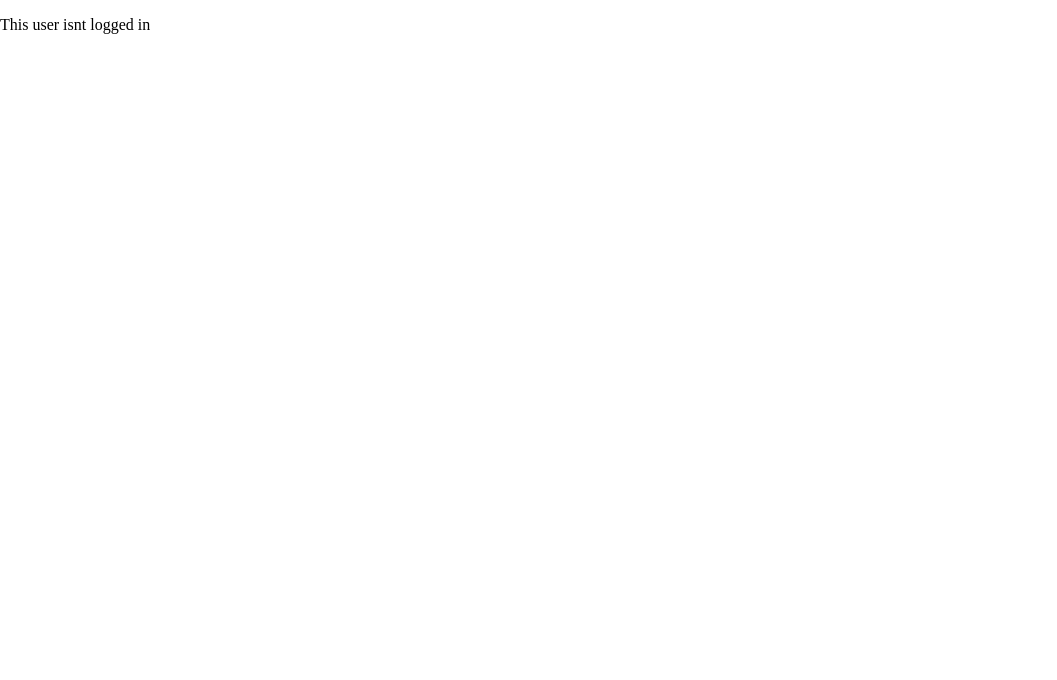
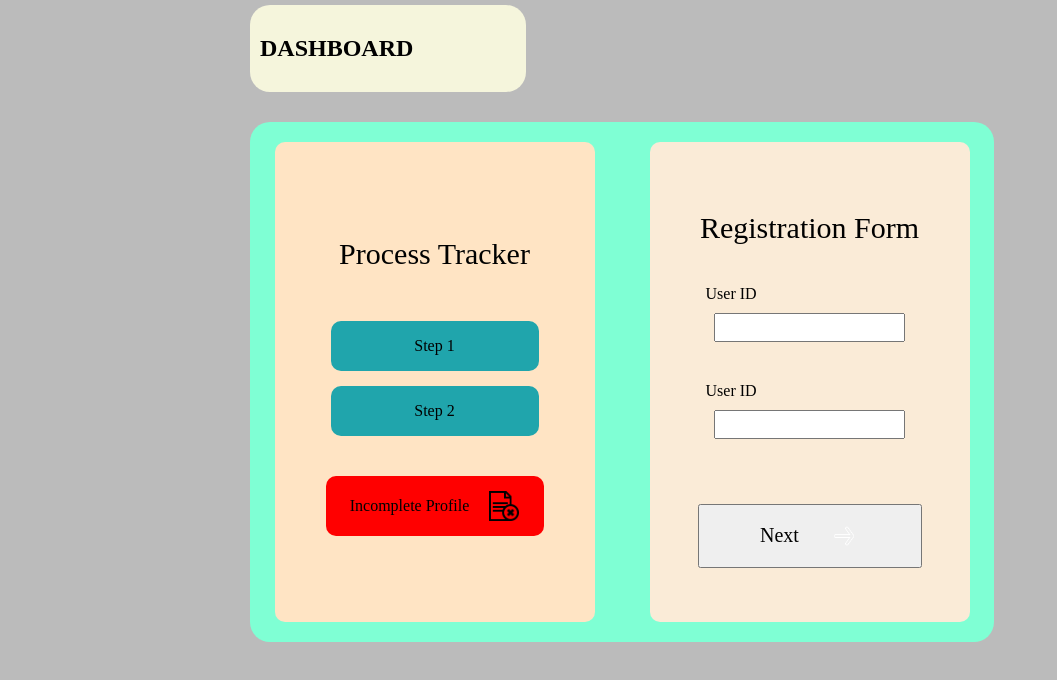
Before and after one commit to Aaronica123/java_promise, a React (Vite) app in the folder display/system_admin/: page /dashboard in a window 1280 px wide. Shown: the top 680 px of the page, without its empty margins (0-1057 px from the left). Built offline with nearby package versions, Linux system fonts and the light colour scheme; no server answers.

Commit message:
register form

```diff
--- a/display/system_admin/src/App.css
+++ b/display/system_admin/src/App.css
@@ -4,4 +4,5 @@ body{
     min-width: 100vw;
     min-height: 100vh;
     box-sizing: border-box;
+    background-color:#BBBBBB;
 }
--- a/display/system_admin/src/App.jsx
+++ b/display/system_admin/src/App.jsx
@@ -7,6 +7,7 @@ import Dash_1 from './dashboards/registry_dashboard.jsx';
 import Login from './dashboards/login.jsx';
 import {BrowserRouter as Router,Route,Routes} from "react-router-dom";
 import Payload from './security/role.jsx';
+import Register_form from './dashboards/register_form.jsx';
 function App() {
 
 
@@ -18,7 +19,7 @@ function App() {
     {/* <Sidebar/> */}
     {/* <Dash_1/> */}
     {/* <Login/> */}
-    <Router>
+    {/* <Router>
       <Routes>
         <Route path="/" element={<Login/>}/>
         <Route path="/login" element={<Login/>}/>
@@ -29,7 +30,8 @@ function App() {
         }/>
 
       </Routes>
-    </Router>
+    </Router> */}
+    <Register_form/>
     </>
   )
 }
--- /dev/null
+++ b/display/system_admin/src/dashboards/register.css
@@ -0,0 +1,196 @@
+.register_design{
+    display:flex;
+    flex-direction: row;
+    align-items: stretch;
+    /* width:100vw;
+    height: 100vh; */
+
+
+}
+
+.register_header{
+    display: flex;
+    flex-direction: column;
+    gap:30px;
+    margin-left:250px;
+    margin-top: 5px;
+    justify-content: center;
+
+}
+.register-title{
+    display: flex;
+    min-width:fit-content;
+    min-height: auto;
+
+    justify-content: left;
+}
+.re1{
+    background-color: beige;
+    padding: 10px;min-width: 20vw;
+    border-radius: 20px;
+}
+.register-title p{
+    font-family: 'Times New Roman', Times, serif;
+    font-size: 25px;
+}
+.register_body{
+    display: flex;
+    flex-direction: row;
+    gap:55px;
+    align-items: center;
+    justify-content: center;
+    /* width: 50vw; */
+    min-width: 55vw;
+    min-height: 60vh;
+    background-color: aquamarine;
+    padding: 20px;
+    border-radius: 20px;
+}
+.form_1{
+    background-color: bisque;
+    display: flex;
+    flex-direction: column;
+    justify-content: center;
+    align-items: center;
+    width: 25vw;
+    height: 100%;
+    gap:40px;
+    border-radius: 10px;
+
+}
+.f1_group{
+    display: flex;
+    gap:15px;
+    flex-direction: column;
+    width: 100%;
+    justify-content: center;
+    align-items: center;
+}
+.f1_title{
+    display: flex;
+    justify-content: center;
+    align-items: center;
+    margin: -20px;
+    cursor: default;
+}
+
+.f1_title p{
+    font-family: 'Times New Roman', Times, serif;
+    font-size: 30px;
+
+}
+.f1_steps{
+    display: flex;
+    width:fit-content;
+    height: auto;
+    background-color: rgb(32, 165, 172);
+    width: 65%;justify-content: center;
+    align-items: center;
+    border-radius:10px ;
+    cursor: default;
+    /* padding: 1px; */
+}
+
+.f1_notify{
+    display: flex;
+    flex-direction: row;
+    justify-content: center;
+    align-items: center;
+    background-color: red;
+    width:65%;
+    border-radius: 10px;
+    gap:20px;
+    cursor: default;
+    padding: 5px;
+}
+.f1_text{
+    display: flex;
+    align-items: center;
+    justify-content: center;
+}
+.f1_image{
+    display: flex;
+    justify-content: center;
+    align-items: center;
+}
+.f1_image img{
+    width:30px;
+    height: 30px;
+    object-fit: contain;
+}
+.form_2{
+    display: flex;
+    flex-direction: column;
+    background-color: antiquewhite;
+    justify-content: center;
+    align-items: center;
+    width: 25vw;
+    border-radius: 10px;
+    height: 100%;
+    gap:40px;
+}
+.f2_title{
+    display: flex;
+    justify-content: center;
+    align-items: center;
+    margin: -30px;
+    margin-top: 10px;
+}
+.f2_title p{
+    font-family: 'Times New Roman', Times, serif;
+    font-size: 30px;
+}
+.f2_body{
+    display: flex;
+    flex-direction: column;
+    align-items: center;
+    justify-content: left;
+    gap:10px;
+    width: 100%;
+}
+.f2_label{
+    align-items: stretch;
+    justify-content: left;
+    display: flex;
+    width: 65%;
+}
+.f2_input{
+    align-items: center;
+    justify-content: center;
+    display: flex;
+}
+.f2_input input{
+    padding: 5px;
+}
+.f2_button{
+    display: flex;
+    flex-direction: row;
+    justify-content: center;
+    align-items: center;
+    width:70%;
+    gap:30px;
+    margin: 25px;
+    height: 8vh;
+
+
+}
+
+.btn_text{
+    align-items: center;
+    justify-content: center;
+    display: flex;
+}
+.btn_text p{
+    font-family: 'Times New Roman', Times, serif;
+    font-size: 20px;
+}
+.btn_image{
+    align-items: center;
+    justify-content: center;
+    display: flex;
+}
+.btn_image img{
+    width:30px;
+    height: 30px;
+    object-fit: contain;
+}
--- /dev/null
+++ b/display/system_admin/src/dashboards/register_form.jsx
@@ -0,0 +1,77 @@
+import next from "../images/navigate/next_icon.png";
+import file_complete from "../images/others/file-complete_40445.png";
+import cancel from "../images/others/cancel_logo.png";
+import "./register.css";
+function Register_form(){
+    return(
+<>
+<div className="register_design">
+    <div className="register_header">
+
+        <div className="register-title">
+            <div className="re1">
+                <h2>DASHBOARD</h2>
+            </div>
+
+        </div>
+        <div className="register_body">
+
+                <form className="form_1">
+                    <div className="f1_title">
+                        <p>Process Tracker</p>
+                    </div>
+                    <div className="f1_group">
+                    <div className="f1_steps">
+                        <p>Step 1</p>
+                    </div>
+                    <div className="f1_steps">
+                        <p>Step 2</p>
+                    </div>
+                    </div>
+                    <div className="f1_notify">
+                        <div className="f1_text">
+                            <p>Incomplete Profile</p>
+                        </div>
+                        <div className="f1_image">
+                            <img src={cancel}/>
+                        </div>
+                    </div>
+                </form>
+
+
+                <form className="form_2">
+                    <div className="f2_title">
+                        <p>Registration Form</p>
+                    </div>
+                    <div className="f2_body">
+                        <div className="f2_label">
+                            <label>User ID</label>
+                        </div>
+                        <div className="f2_input">
+                            <input type="number"/>
+                        </div>
+                    </div>
+                    <div className="f2_body">
+                        <div className="f2_label">
+                            <label>User ID</label>
+                        </div>
+                        <div className="f2_input">
+                            <input type="number"/>
+                        </div>
+                    </div>
+                    <button className="f2_button">
+                        <div className="btn_text"><p>Next</p></div>
+                        <div className="btn_image"><img src={next}/></div>
+                    </button>
+                </form>
+
+        </div>
+
+
+    </div>
+
+</div>
+</>
+    )
+}
+export default Register_form;
```
Also changed, not shown: display/system_admin/src/images/others/file-complete_40445.png (added).
